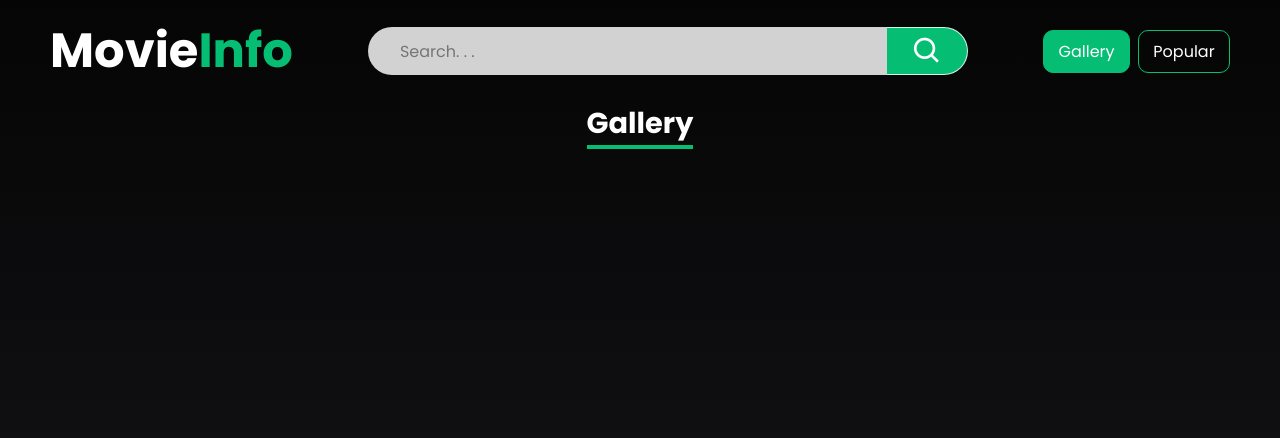
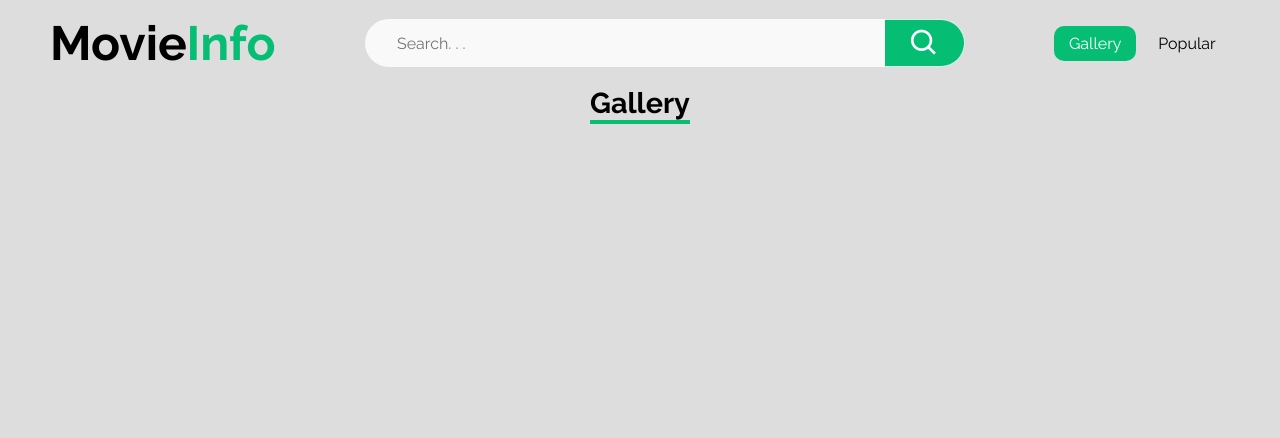
Before and after one commit to jakemjaro/Movie-App, a plain HTML site: page index.html in a window 1280 px wide. Drawn offline with nearby package versions, Linux system fonts and the light colour scheme; no server answers; a web font is replaced by a local one.

Commit message:
change to light theme

```diff
--- a/style.css
+++ b/style.css
@@ -1,21 +1,21 @@
-@import url('https://fonts.googleapis.com/css2?family=Poppins:wght@300;400;500;600;700;800;900&display=swap');
-@import url('https://fonts.googleapis.com/css2?family=Ubuntu:wght@300;400;500;700&display=swap');
+@import url('https://fonts.googleapis.com/css2?family=Inter:wght@100..900&family=Martian+Mono:wght@100..800&display=swap');
+@import url('https://fonts.googleapis.com/css2?family=Libre+Franklin:ital,wght@0,100..900;1,100..900&family=Raleway:ital,wght@0,100..900;1,100..900&display=swap');
 
 :root {
     --main-color: rgb(5, 190, 116);
-    --off-main:#26b7ba;
 }
 
 * {
     padding: 0;
     margin: 0;
     box-sizing: border-box;
-    font-family: 'Poppins', sans-serif;
+    font-family: Raleway, sans-serif;
 }
 
 body {
-    background: linear-gradient(#050505, #18181d);
-    color: #fff;
+    /* background: linear-gradient(#050505, #18181d); */
+    background-color: #ddddde;
+    color: #000;
     min-height: 100vh;
 }
 
@@ -28,17 +28,13 @@ body {
     border-radius: 6px;
 }
 
-::-webkit-scrollbar-thumb:hover {
-    background-color: #bbb;
-}
-
 ::-webkit-scrollbar-track {
-    background-color: black;
+    background-color: transparent;
 }
 
 a {
     text-decoration: none;
-    color: #fff;
+    color: #000;
 }
 
 header {
@@ -68,7 +64,6 @@ h1 span {
     padding: 8px 0.9rem;
     border-radius: 10px;
     transition: background-color 0.3s ease-in, color 0.3s ease-in;
-    border: 1px solid var(--main-color);
 }
 
 .nav-menu button:hover {
@@ -150,8 +145,7 @@ main {
 }
 
 .movie-card {
-    background-color: #303036;
-    color: #fff;
+    background-color: #fff;
     width: 380px;
     max-width: 100%;
     height: 220px;
@@ -207,7 +201,7 @@ main {
 }
 
 .movie-card .movie-card-details p::-webkit-scrollbar-thumb {
-    background-color: #000000aa;
+    background-color: #555;
     border-radius: 6px;
 }
 
```
